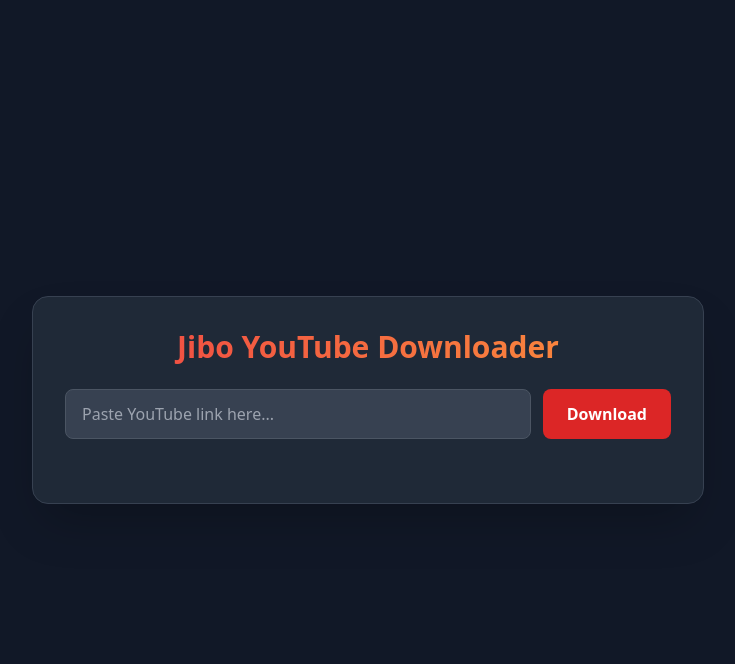
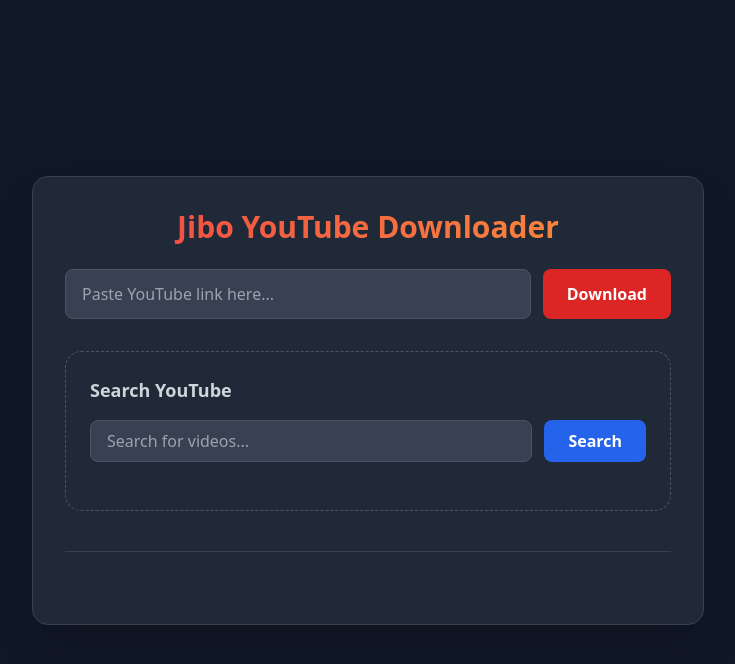
Before and after one commit to phpjibo-prog/media_today, a Flask app: page / in a window 1280 px wide. Shown: the top 664 px of the page, without its empty margins (272-1007 px from the left). Run offline with Flask 3, Linux system fonts and the light colour scheme; some libraries are stand-ins or nearby versions.

Commit message:
Update index.html

```diff
--- a/templates/index.html
+++ b/templates/index.html
@@ -49,6 +49,21 @@
                 Download
             </button>
         </div>
+
+        <div class="mb-10 p-6 bg-gray-750 border border-dashed border-gray-600 rounded-2xl">
+            <h2 class="text-lg font-semibold mb-4 text-gray-300">Search YouTube</h2>
+            <div class="flex gap-3">
+                <input type="text" id="searchInput" placeholder="Search for videos..."
+                       class="w-full bg-gray-700 border border-gray-600 rounded-lg px-4 py-2 focus:outline-none focus:ring-2 focus:ring-blue-500 transition">
+                <button onclick="searchVideos()" class="bg-blue-600 hover:bg-blue-700 px-6 py-2 rounded-lg font-semibold transition">
+                    Search
+                </button>
+            </div>
+
+            <div id="searchResults" class="mt-6 space-y-3"></div>
+        </div>
+
+        <hr class="border-gray-700 mb-10">
 
         <div id="videoDetails" class="hidden mb-8 p-4 bg-gray-750 border border-gray-700 rounded-xl">
             <div class="flex gap-4">
```
